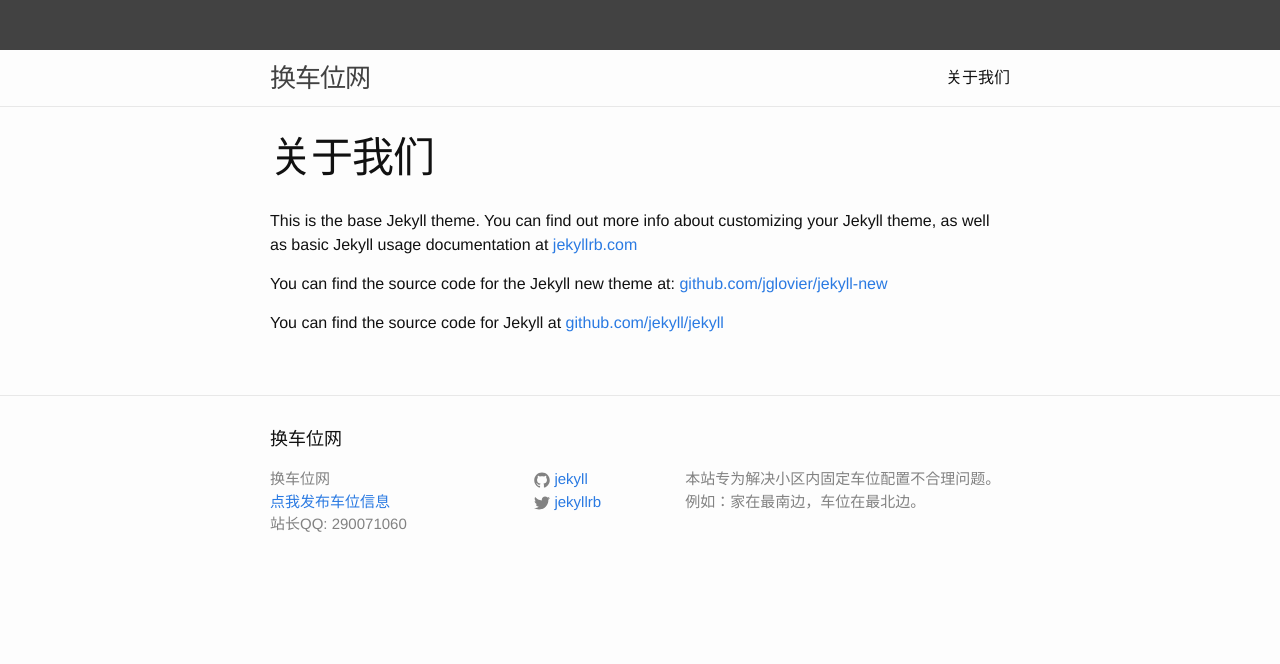
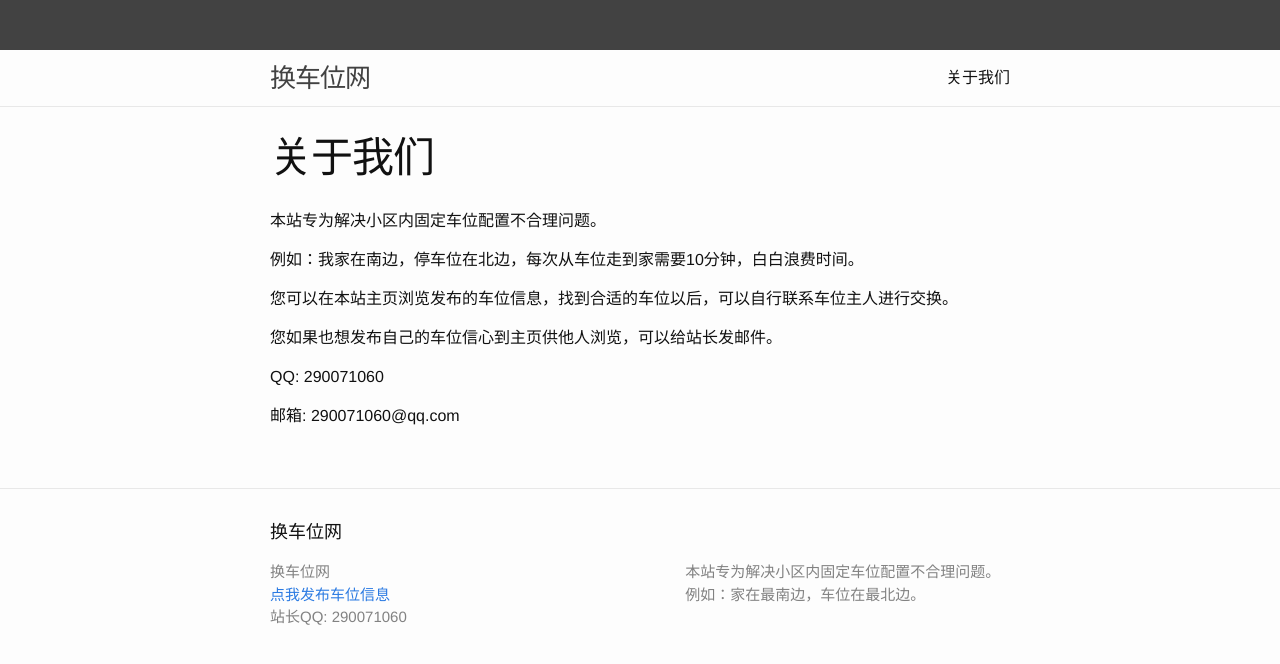
Before and after one commit to xuxic/hcw, a Jekyll site: the page built from about.md, in a window 1280 px wide. Shown: the top 664 px of the page. Built offline with Jekyll 4.4.1, drawn with Linux system fonts in a browser that asks for light colours.

```diff
--- a/_config.yml
+++ b/_config.yml
@@ -5,8 +5,8 @@ description: > # this means to ignore newlines until "baseurl:"
   本站专为解决小区内固定车位配置不合理问题。例如：家在最南边，车位在最北边。
 baseurl: "/hcw" # the subpath of your site, e.g. /blog/
 url: "http://yourdomain.com" # the base hostname & protocol for your site
-twitter_username: jekyllrb
-github_username:  jekyll
+twitter_username:
+github_username:
 
 # Build settings
 markdown: kramdown
--- a/about.md
+++ b/about.md
@@ -4,8 +4,14 @@ title: 关于我们
 permalink: /about/
 ---
 
-This is the base Jekyll theme. You can find out more info about customizing your Jekyll theme, as well as basic Jekyll usage documentation at [jekyllrb.com](http://jekyllrb.com/)
+本站专为解决小区内固定车位配置不合理问题。
 
-You can find the source code for the Jekyll new theme at: [github.com/jglovier/jekyll-new](https://github.com/jglovier/jekyll-new)
+例如：我家在南边，停车位在北边，每次从车位走到家需要10分钟，白白浪费时间。
 
-You can find the source code for Jekyll at [github.com/jekyll/jekyll](https://github.com/jekyll/jekyll)
+您可以在本站主页浏览发布的车位信息，找到合适的车位以后，可以自行联系车位主人进行交换。
+
+您如果也想发布自己的车位信心到主页供他人浏览，可以给站长发邮件。
+
+QQ: 290071060
+
+邮箱: 290071060@qq.com
```
Also changed, not shown: _posts/2015-02-06-welcome-to-jekyll.markdown (deleted, +0 -25 lines), _posts/2015-02-11-simon.markdown (added, +15 -0 lines).
